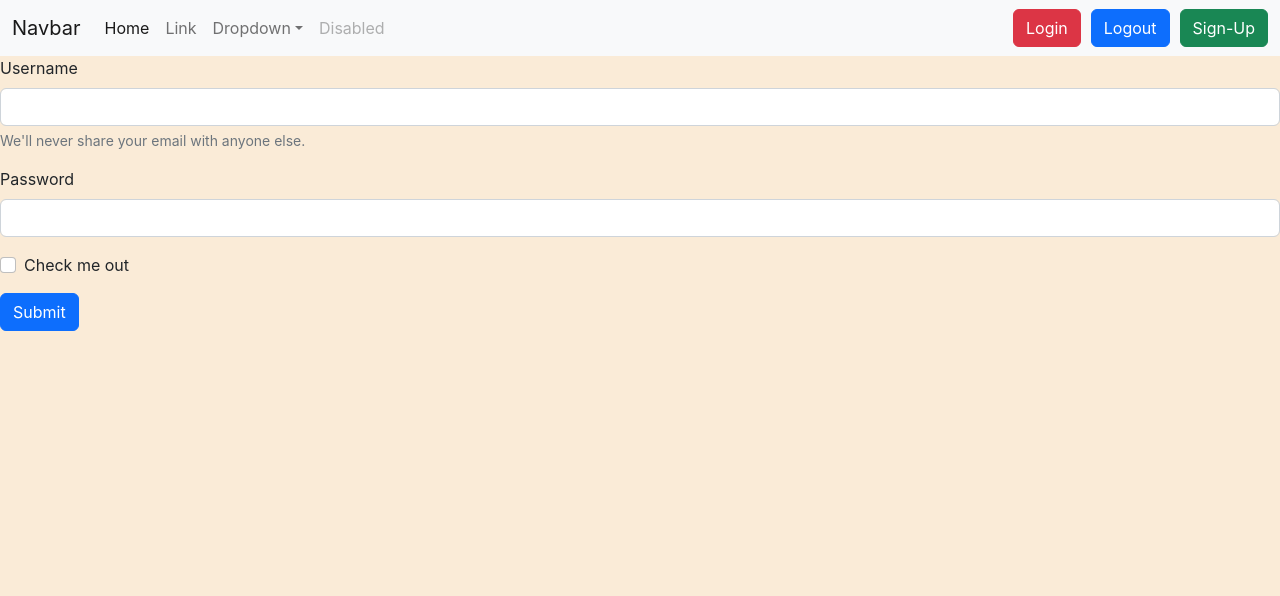
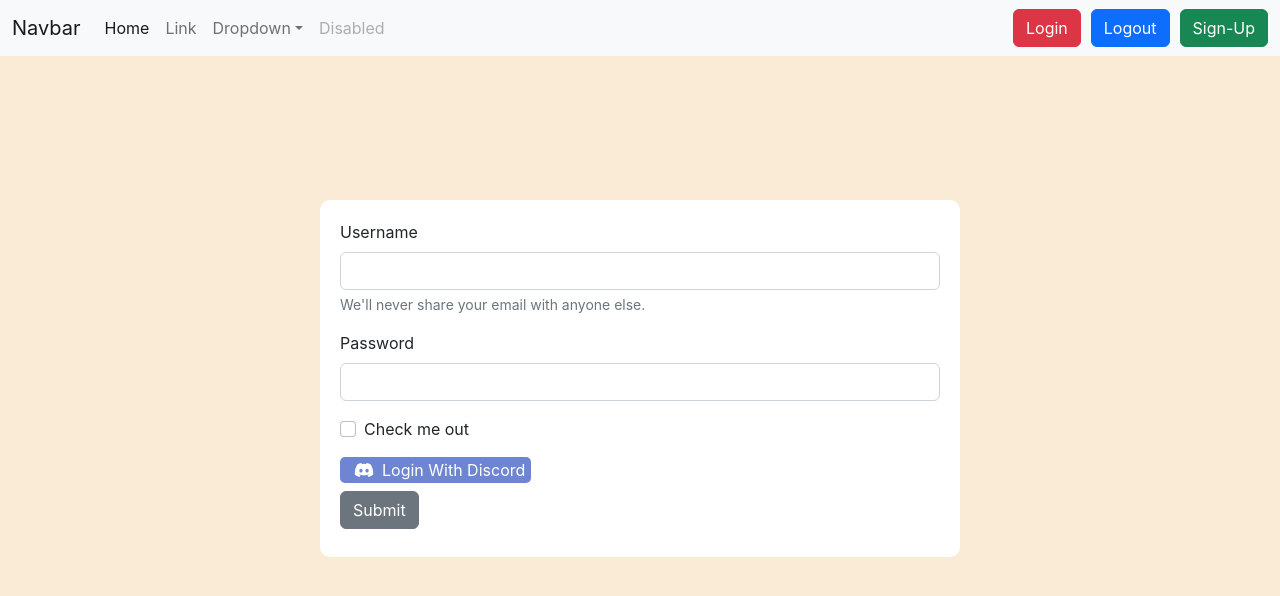
Before and after one commit to Sam-Radnus/SocioAuth, a React (Create React App) app in the folder frontend/: page /login in a window 1280 px wide. Shown: the top 596 px of the page. Built offline with nearby package versions, Linux system fonts and the light colour scheme.

Commit message:
added discord button

```diff
--- a/frontend/public/index.html
+++ b/frontend/public/index.html
@@ -44,7 +44,7 @@
 
   </body>
   <script src="https://cdn.jsdelivr.net/npm/@popperjs/core@2.11.5/dist/umd/popper.min.js" crossorigin="anonymous"></script>
-
+  <script src="https://kit.fontawesome.com/038253119c.js" crossorigin="anonymous"></script>
   <script src="https://cdn.jsdelivr.net/npm/bootstrap@5.2.0-beta1/dist/js/bootstrap.min.js" crossorigin="anonymous"></script>
 
 </html>
--- a/frontend/src/Components/Login.js
+++ b/frontend/src/Components/Login.js
@@ -5,7 +5,8 @@ const Login = () => {
   let [username,setUsername]=useState([]);
   let [password,setPassword]=useState([]);
   return (
-    <form>
+    <div style={{position:'absolute',top:'25%',left:'25%',backgroundColor:'white',borderRadius:'10px',padding:'20px',width:'50vw'}}>
+    <form >
   <div class="mb-3">
     <label for="exampleInputEmail1" className="form-label">Username</label>
     <input type="username" onChange={(e)=>{
@@ -23,13 +24,17 @@ const Login = () => {
     <input type="checkbox" class="form-check-input" id="exampleCheck1"/>
     <label class="form-check-label" for="exampleCheck1">Check me out</label>
   </div>
+  <div>
+  <button style={{backgroundColor:'#6E85D2',border:'none',borderRadius:'5px',color:'white'}}><i className="fa-brands fa-discord mx-2"></i>Login With Discord</button>
+  </div>
   <button type="submit" onClick={(e)=>{
     e.preventDefault();
     console.log(username);
     console.log(password);
     loginUser(username,password);
-  }} class="btn btn-primary">Submit</button>
+  }} class="btn btn-secondary my-2">Submit</button>
 </form>
+</div>
   )
 }
 
```
Also changed, not shown: frontend/src/App.js (line endings or trailing spaces).
